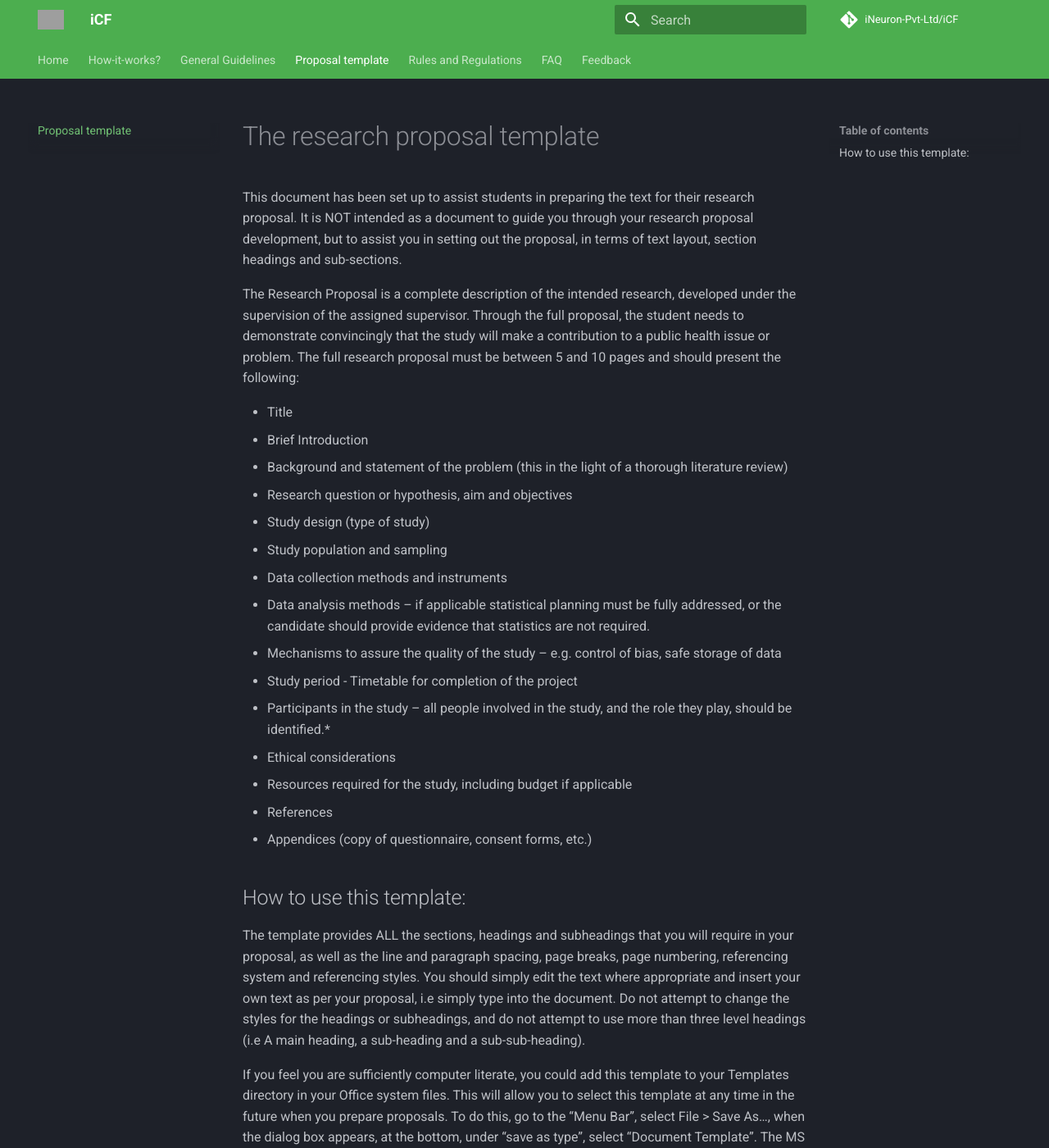
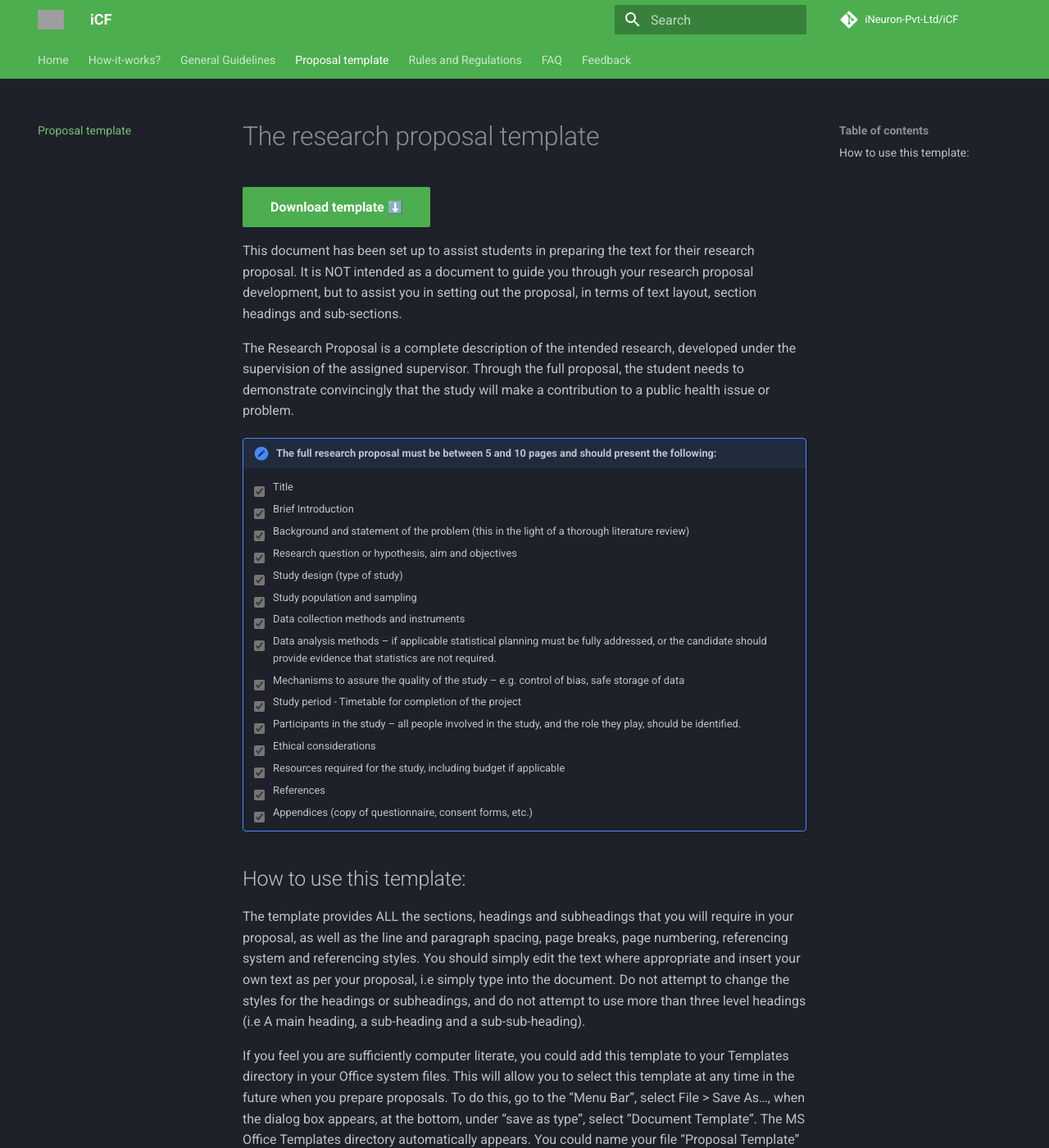
Before and after one commit to iNeuron-Pvt-Ltd/iCF, an MkDocs documentation site: the page built from docs/pro-template.md, in a window 1280 px wide and 1400 px high. Shown: the whole window at 82% size. Built offline with MkDocs 1.6.1 and Material for MkDocs 9.7.7, drawn with Linux system fonts in a browser that asks for light colours; emoji names are drawn with the system emoji font; comment, search, counter and statistics services are not loaded; grey boxes are pictures that could not be loaded.

Commit message:
add pro template

```diff
--- a/docs/pro-template.md
+++ b/docs/pro-template.md
@@ -1,24 +1,27 @@
 # The research proposal template
+
+[Download template :arrow_down:](assets/Proposal_Template.docx){ .md-button .md-button--primary }
 
 This document has been set up to assist students in preparing the text for their research proposal. It is NOT intended as a document to guide you through your research proposal development, but to assist you in setting out the proposal, in terms of text layout, section headings and sub-sections.
 
-The Research Proposal is a complete description of the intended research, developed under the supervision of the assigned supervisor. Through the full proposal, the student needs to demonstrate convincingly that the study will make a contribution to a public health issue or problem. The full research proposal must be between 5 and 10 pages and should present the following:
+The Research Proposal is a complete description of the intended research, developed under the supervision of the assigned supervisor. Through the full proposal, the student needs to demonstrate convincingly that the study will make a contribution to a public health issue or problem.
 
-- Title
-- Brief Introduction
-- Background and statement of the problem (this in the light of a thorough literature review)
-- Research question or hypothesis, aim and objectives
-- Study design (type of study)
-- Study population and sampling
-- Data collection methods and instruments
-- Data analysis methods – if applicable statistical planning must be fully addressed, or the candidate should provide evidence that statistics are not required.
-- Mechanisms to assure the quality of the study – e.g. control of bias, safe storage of data
-- Study period - Timetable for completion of the project
-- Participants in the study – all people involved in the study, and the role they play, should be identified.*
-- Ethical considerations
-- Resources required for the study, including budget if applicable
-- References
-- Appendices (copy of questionnaire, consent forms, etc.)
+!!! Notes "The full research proposal must be between 5 and 10 pages and should present the following:"
+    - [X] Title
+    - [X] Brief Introduction
+    - [X] Background and statement of the problem (this in the light of a thorough literature review)
+    - [X] Research question or hypothesis, aim and objectives
+    - [X] Study design (type of study)
+    - [X] Study population and sampling
+    - [X] Data collection methods and instruments
+    - [X] Data analysis methods – if applicable statistical planning must be fully addressed, or the candidate should provide evidence that statistics are not required.
+    - [X] Mechanisms to assure the quality of the study – e.g. control of bias, safe storage of data
+    - [X] Study period - Timetable for completion of the project
+    - [X] Participants in the study – all people involved in the study, and the role they play, should be identified.
+    - [X] Ethical considerations
+    - [X] Resources required for the study, including budget if applicable
+    - [X] References
+    - [X] Appendices (copy of questionnaire, consent forms, etc.)
 
 ## How to use this template:
 
--- a/mkdocs.yml
+++ b/mkdocs.yml
@@ -57,7 +57,11 @@ markdown_extensions:
   - pymdownx.superfences
   - pymdownx.mark
   - pymdownx.highlight
-
+  - attr_list
+  - pymdownx.tasklist
+  - pymdownx.emoji:
+      emoji_index: !!python/name:materialx.emoji.twemoji
+      emoji_generator: !!python/name:materialx.emoji.to_svg
 plugins:
   - search
 
```
Also changed, not shown: 1 other file.
